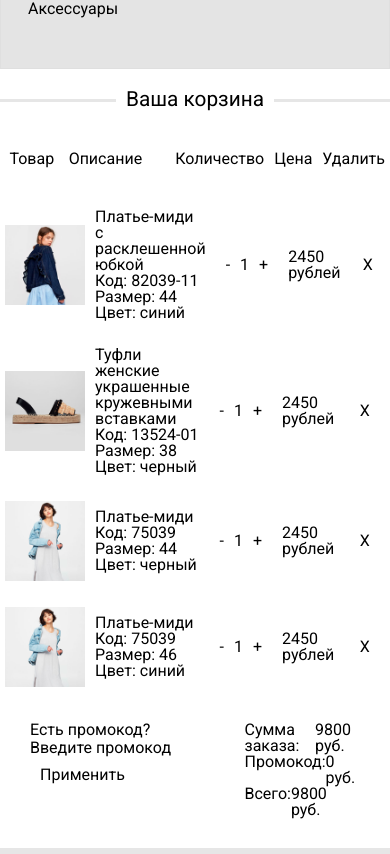
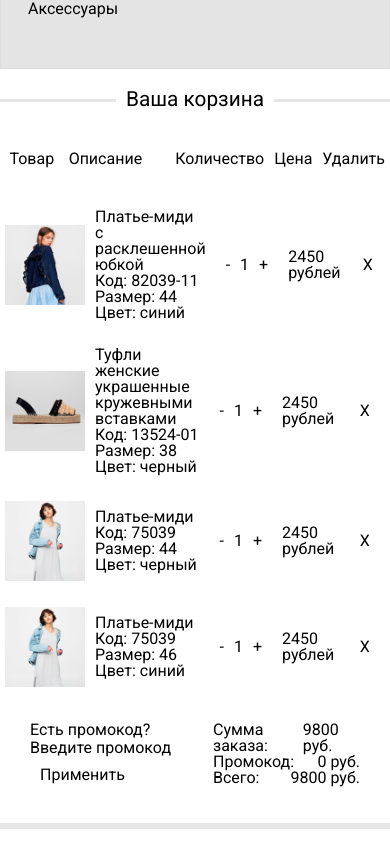
Before and after one commit to Razorforse/reactShop, a React (Create React App) app: page / in a window 390 px wide. Shown: the part 877-1731 px from the top of the page. After the commit the page ends 1706 px from the top, so only its background shows below. Built offline with nearby package versions, Linux system fonts and the light colour scheme.

Commit message:
Update basket.css

```diff
--- a/src/Components/Basket/basket.css
+++ b/src/Components/Basket/basket.css
@@ -88,11 +88,11 @@
 }
 
 .promo__action {
-    flex:1.3;
+    flex:1.5;
 }
 
 .promo__val {
-    flex:0.7;
+    flex:0.5;
 }
 
 .promo__val div {
@@ -109,4 +109,11 @@
     .basket li img {
         width: 80px;
     }
+    .promo__action {
+        flex:1;
+    }
+
+    .promo__val {
+        flex:1;
+    }
 }
```
